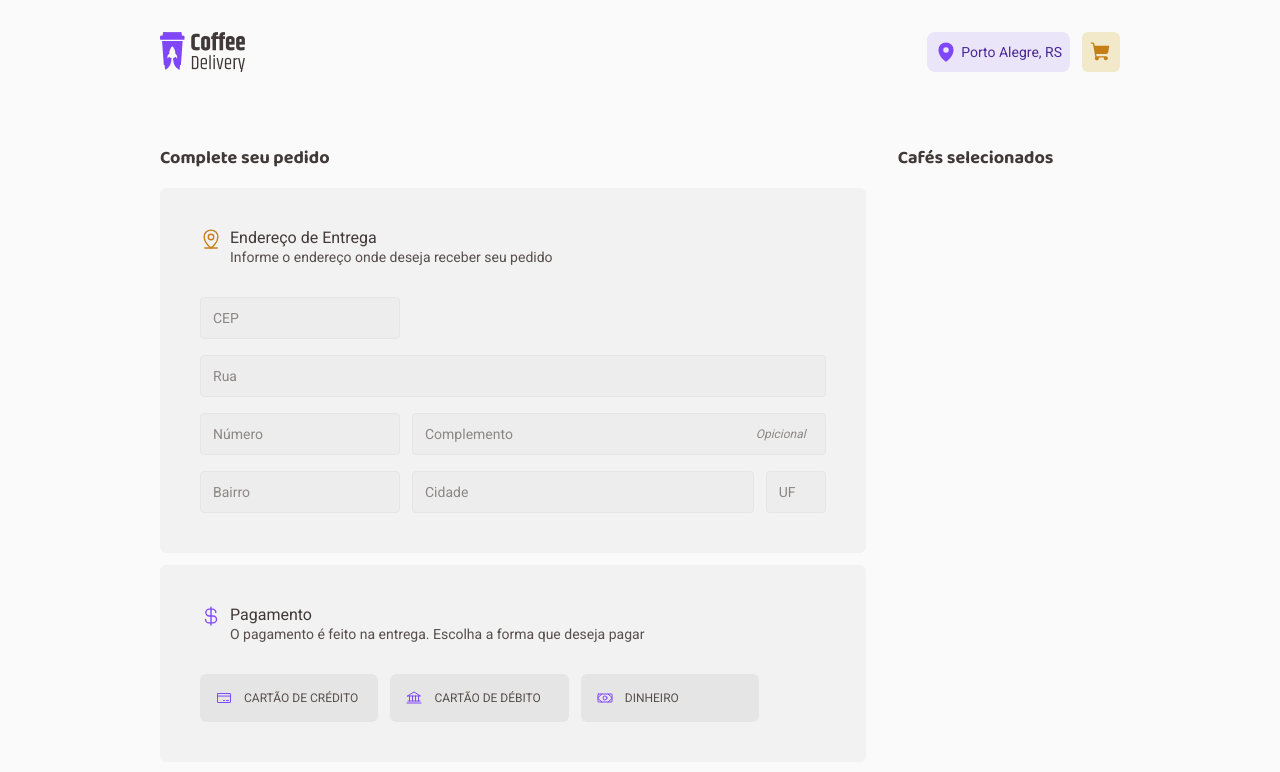
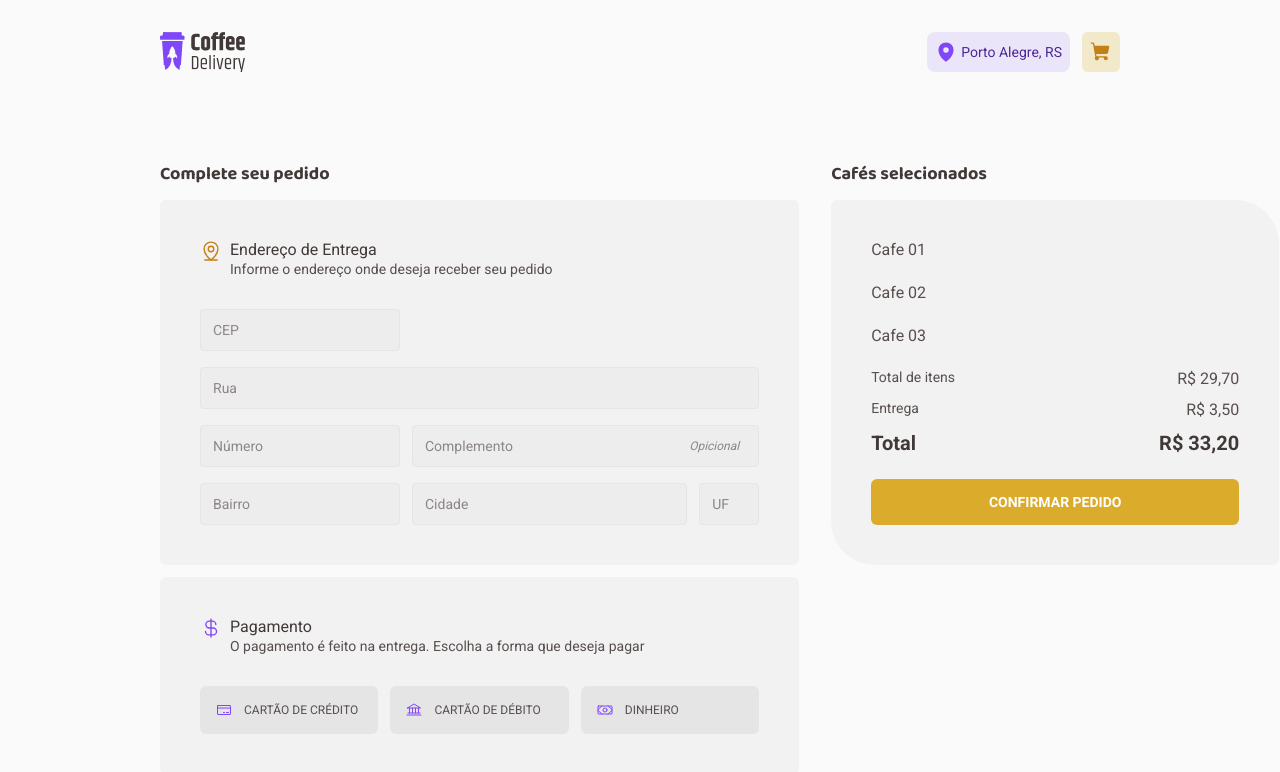
Before and after one commit to joaocruzzq/coffee-delivery, a React (Vite) app: page /checkout in a window 1280 px wide. Shown: the top 772 px of the page. Built offline with nearby package versions, Linux system fonts and the light colour scheme.

Commit message:
componente button

```diff
--- /dev/null
+++ b/src/pages/checkout/components/button/index.tsx
@@ -0,0 +1,9 @@
+import { ButtonContainer } from "./styles";
+
+export function Button() {
+   return (
+      <ButtonContainer>
+         Confirmar pedido
+      </ButtonContainer>
+   )
+}
--- /dev/null
+++ b/src/pages/checkout/components/button/styles.ts
@@ -0,0 +1,23 @@
+import styled from "styled-components";
+
+export const ButtonContainer = styled.button`
+   border-radius: 6px;
+   padding: 0.75rem 0.5rem;
+
+   border: none;
+   cursor: pointer;
+
+   line-height: 160%;
+   font-weight: bold;
+   font-size: 0.875rem;
+
+   text-transform: uppercase;
+   transition: background 0.1s;
+
+   color: ${props => props.theme.white};
+   background: ${props => props.theme.yellow};
+
+   &:hover {
+      background: ${props => props.theme["yellow-dark"]};
+   }
+`
--- a/src/pages/checkout/index.tsx
+++ b/src/pages/checkout/index.tsx
@@ -1,17 +1,19 @@
-import { CheckoutContainer, FormContainer } from "./styles";
+import { CheckoutContainer, FormContainer, OrderContainer } from "./styles";
 
 import { Bank, CreditCard, CurrencyDollar, MapPinLine, Money } from "phosphor-react";
 
 import { Input } from "./components/input";
 import { PaymentMethod } from "./components/paymentMethod";
+import { Button } from "./components/button";
 
 export function Checkout() {
    return (
       <CheckoutContainer>
-         <h1>Complete seu pedido</h1>
-         <h1>Cafés selecionados</h1>
+         <form action="">
+            <h1>Complete seu pedido</h1>
 
-         <form action="">
+            <h1>Cafés selecionados</h1>
+
             <FormContainer className="deliveryInfo">
                <header>
                   <MapPinLine size={22} />
@@ -53,6 +55,31 @@ export function Checkout() {
                   <PaymentMethod icon={<Money />} method="dinheiro" />
                </div>
             </FormContainer>
+
+            <OrderContainer>
+               <span>Cafe 01</span>
+               <span>Cafe 02</span>
+               <span>Cafe 03</span>
+
+               <div className="orderPricing">
+                  <div>
+                     <p>Total de itens</p>
+                     <span>R$ 29,70</span>
+                  </div>
+
+                  <div>
+                     <p>Entrega</p>
+                     <span>R$ 3,50</span>
+                  </div>
+
+                  <div>
+                     <span>Total</span>
+                     <span>R$ 33,20</span>
+                  </div>
+               </div>
+
+               <Button />
+            </OrderContainer>
          </form>
       </CheckoutContainer>
    )
--- a/src/pages/checkout/styles.ts
+++ b/src/pages/checkout/styles.ts
@@ -3,10 +3,17 @@ import styled from "styled-components";
 export const CheckoutContainer = styled.div`
    padding: 2.5rem 10rem;
 
+   form {
       display: grid;
-   grid-template-areas: 'h1 h1' 'form form';
 
+      row-gap: 0.75rem;
       column-gap: 2rem;
+
+      margin-top: 1rem;
+      align-items: start;
+
+      grid-template-columns: auto 28rem;
+      grid-template-areas: 'title1 title2' 'form1 order' 'form2 order';
 
       h1 {
          font-size: 1.125rem;
@@ -14,18 +21,11 @@ export const CheckoutContainer = styled.div`
          color: ${props => props.theme["base-subtitle"]};
       }
 
-   form {
-      display: flex;
-      flex-direction: column;
-
-      margin-top: 1rem;
-      row-gap: 0.75rem;
-
-      div:nth-child(1) svg {
+      div:nth-child(3) svg {
          color: ${props => props.theme["yellow-dark"]};
       }
 
-      div:nth-child(2) svg {
+      div:nth-child(4) svg {
          color: ${props => props.theme.purple};
       }
    }
@@ -38,7 +38,16 @@ export const FormContainer = styled.div`
    gap: 2rem;
    padding: 2.5rem;
    border-radius: 6px;
+
    background: ${props => props.theme["base-card"]};
+
+   &:first-child {
+      grid-area: form1;
+   }
+
+   &:last-child {
+      grid-area: form2;
+   }
 
    header {
       display: flex;
@@ -90,3 +99,40 @@ export const FormContainer = styled.div`
       gap: 0.75rem;
    }
 `
+
+export const OrderContainer = styled.div`
+   display: grid;
+   grid-area: order;
+
+   gap: 1.5rem;
+   padding: 2.5rem;
+
+   border-top-left-radius: 6px;
+   border-bottom-left-radius: 44px;
+
+   border-top-right-radius: 44px;
+   border-bottom-right-radius: 6px;
+
+   background: ${props => props.theme["base-card"]};
+
+   .orderPricing {
+      display: grid;
+      gap: 0.75rem;
+
+      div {
+         display: flex;
+         justify-content: space-between;
+      }
+
+      div > p {
+         font-size: 0.875rem;
+         color: ${props => props.theme["base-text"]};
+      }
+
+      div:last-child > span{
+         font-weight: bold;
+         font-size: 1.25rem;
+         color: ${props => props.theme["base-subtitle"]};
+      }
+   }
+`
--- a/src/styles/themes/default.ts
+++ b/src/styles/themes/default.ts
@@ -1,5 +1,5 @@
 export const defaultTheme = {
-   'white': 'FFFFFF',
+   'white': '#FFFFFF',
    'background': '#FAFAFA',
 
    'yellow': '#DBAC2C',
```
Lines whose indentation alone changed are shown as unchanged.
